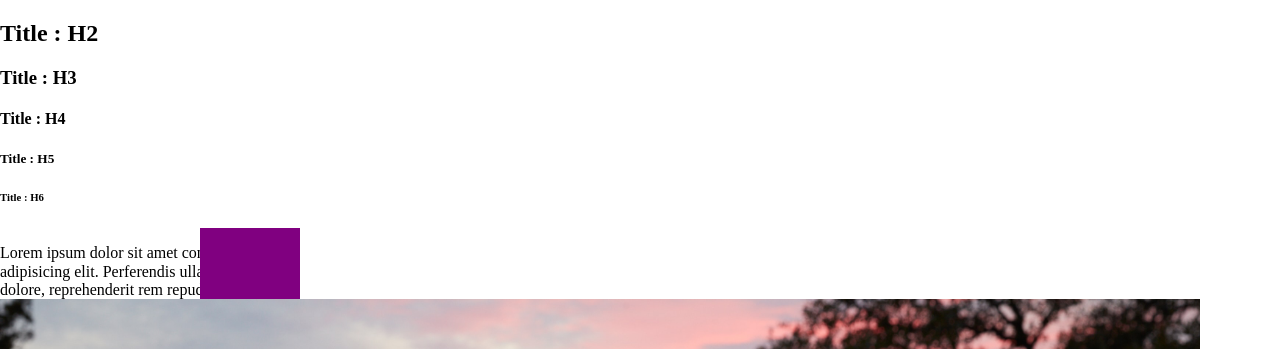
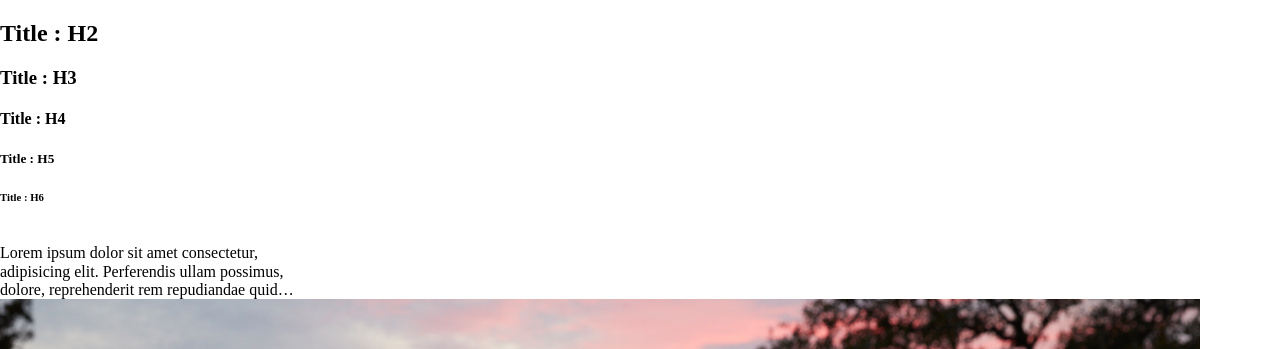
Before and after one commit to zalbani-lab/Origami, a website: page src/index.html in a window 1280 px wide. Shown: the top 349 px of the page. Drawn offline with nearby package versions, Linux system fonts and the light colour scheme; files that its build step writes are made by us from their sources.

```diff
--- a/src/sass/pages/_home.scss
+++ b/src/sass/pages/_home.scss
@@ -15,12 +15,6 @@
     width: 300px;
     @include text-shorten(3);
   }
-  &:after {
-    @include pseudoElement(100px, 100px);
-    top: 0;
-    right: 0;
-    background-color: purple;
-  }
 }
 
 .image {
```
Also changed, not shown: 1 other file.
